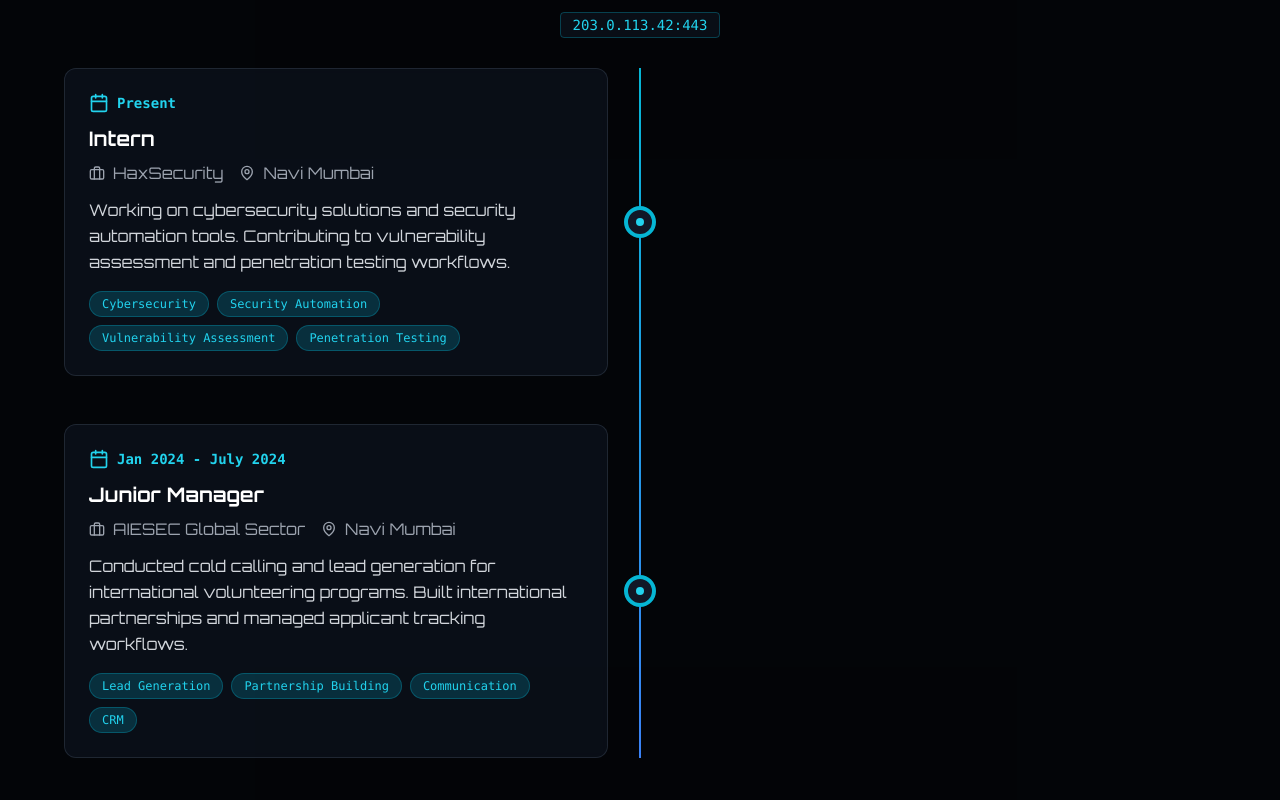
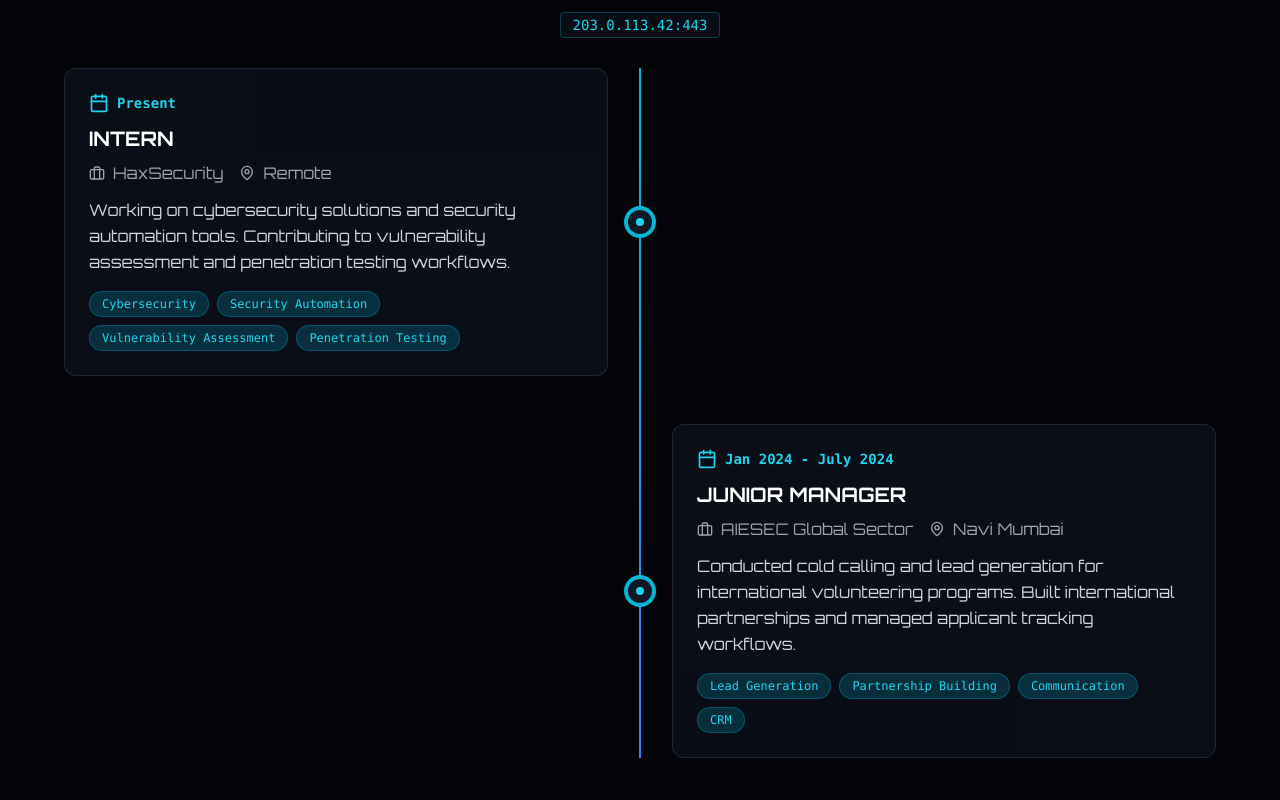
Before and after one commit to JEEVAN2710/portfolio, a React (Vite) app: page / in a window 1280 px wide. Shown: the part 4160-4960 px from the top of the page. Built offline with nearby package versions, Linux system fonts and the light colour scheme.

Commit message:
Alternate external connections cards and capitalize INTERN

```diff
--- a/src/components/Experience.tsx
+++ b/src/components/Experience.tsx
@@ -5,7 +5,7 @@ const Experience = () => {
   const internships = [
     {
       year: 'Present',
-      title: 'Intern',
+      title: 'INTERN',
       company: 'HaxSecurity',
       location: 'Remote',
       description: 'Working on cybersecurity solutions and security automation tools. Contributing to vulnerability assessment and penetration testing workflows.',
@@ -14,7 +14,7 @@ const Experience = () => {
     },
     {
       year: 'Jan 2024 - July 2024',
-      title: 'Junior Manager',
+      title: 'JUNIOR MANAGER',
       company: 'AIESEC Global Sector',
       location: 'Navi Mumbai',
       description: 'Conducted cold calling and lead generation for international volunteering programs. Built international partnerships and managed applicant tracking workflows.',
@@ -83,14 +83,18 @@ const Experience = () => {
 
             <div className="space-y-12">
               {internships.map((exp, index) => (
-                <div key={index} className="relative flex items-center md:flex-row">
+                <div key={index} className={`relative flex items-center ${
+                  index % 2 === 0 ? 'md:flex-row' : 'md:flex-row-reverse'
+                }`}>
                   {/* Timeline Node */}
                   <div className="absolute left-4 md:left-1/2 transform md:-translate-x-1/2 w-8 h-8 bg-gray-900 border-4 border-cyan-500 rounded-full flex items-center justify-center">
                     <div className="w-2 h-2 rounded-full bg-cyan-400"></div>
                   </div>
 
                   {/* Content */}
-                  <div className="ml-16 md:ml-0 md:w-1/2 md:pr-8">
+                  <div className={`ml-16 md:ml-0 md:w-1/2 ${
+                    index % 2 === 0 ? 'md:pr-8' : 'md:pl-8'
+                  }`}>
                     <div className="bg-gray-900/50 border border-gray-700/50 rounded-xl p-6 backdrop-blur-sm">
                       <div className="flex items-center mb-3">
                         <Calendar className="w-5 h-5 text-cyan-400 mr-2" />
@@ -103,7 +107,7 @@ const Experience = () => {
                         <Briefcase className="w-4 h-4 mr-2" />
                         <span className="mr-4">{exp.company}</span>
                         <MapPin className="w-4 h-4 mr-2" />
-                        <span>Navi Mumbai</span>
+                        <span>{exp.location}</span>
                       </div>
 
                       <p className="text-gray-300 mb-4 leading-relaxed">{exp.description}</p>
```
